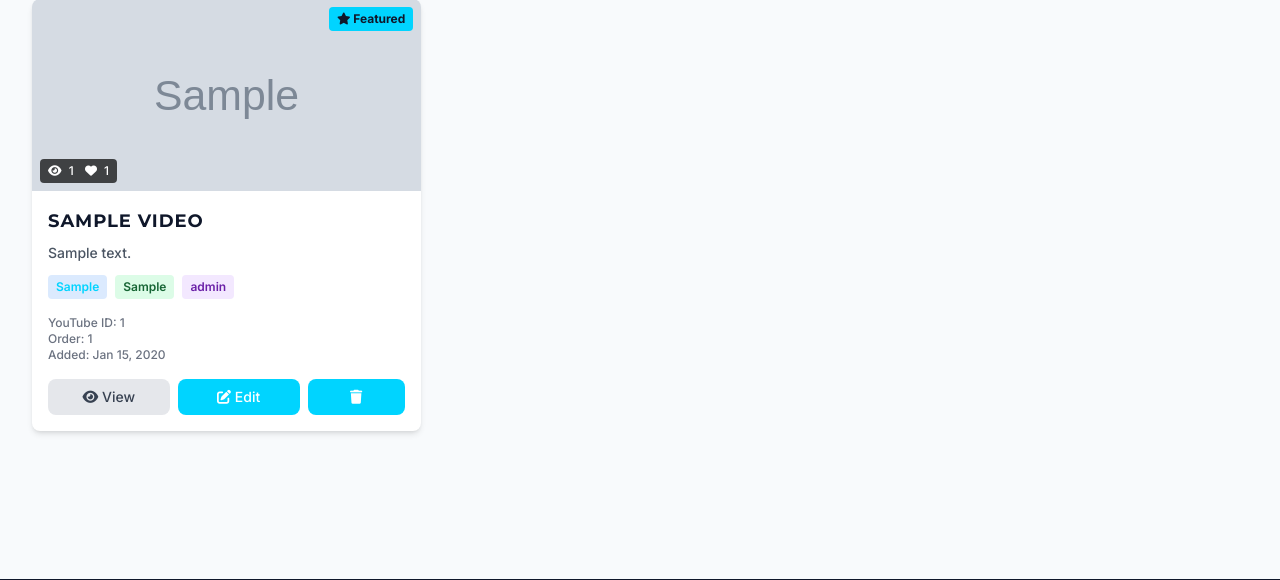
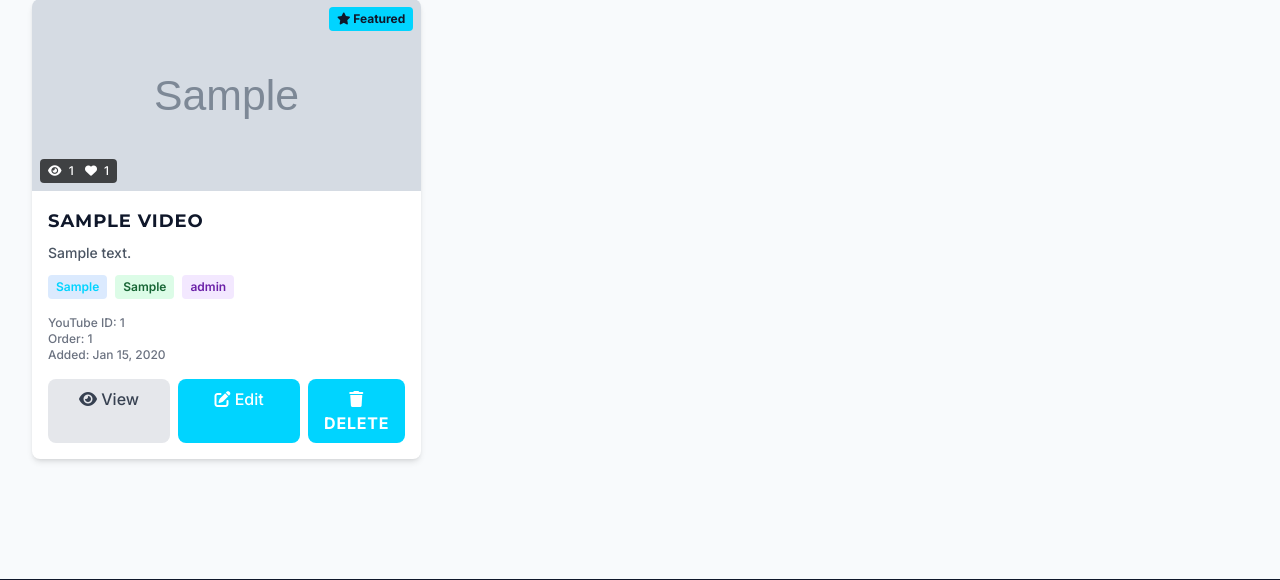
Before and after one commit to pac-dan/whiterabbit, a Flask app: page /admin/videos in a window 1280 px wide. Shown: the part 221-801 px from the top of the page. Run offline with Flask 3, Linux system fonts and the light colour scheme; a user stored in the database is signed in; tables that the repository leaves empty hold one stand-in row (values such as "Sample post"); grey boxes marked "Sample" are stand-in pictures; some libraries are stand-ins or nearby versions.

Commit message:
Standardized admin button styling - consistent padding, sizing, and DELETE text

```diff
--- a/app/templates/admin/packages.html
+++ b/app/templates/admin/packages.html
@@ -78,10 +78,11 @@
                     </a>
                     <form method="POST" action="{{ url_for('admin.delete_package', package_id=package.id) }}"
                           onsubmit="return confirm('Are you sure? This cannot be undone.');" class="flex-1">
+                        <input type="hidden" name="csrf_token" value="{{ csrf_token() }}"/>
                         <button type="submit"
                                 class="w-full bg-red-100 text-red-700 px-4 py-2 rounded-lg hover:bg-red-200 transition"
                                 {% if package.booking_count > 0 %}disabled title="Cannot delete package with bookings"{% endif %}>
-                            <i class="fas fa-trash"></i> Delete
+                            <i class="fas fa-trash"></i> DELETE
                         </button>
                     </form>
                 </div>
--- a/app/templates/admin/testimonials.html
+++ b/app/templates/admin/testimonials.html
@@ -87,9 +87,10 @@
                 </a>
                 <form method="POST" action="{{ url_for('admin.delete_testimonial', testimonial_id=testimonial.id) }}"
                       onsubmit="return confirm('Delete this testimonial?');" class="flex-1">
+                    <input type="hidden" name="csrf_token" value="{{ csrf_token() }}"/>
                     <button type="submit"
                             class="w-full bg-red-100 text-red-700 px-4 py-2 rounded-lg hover:bg-red-200 transition">
-                        <i class="fas fa-trash"></i> Delete
+                        <i class="fas fa-trash"></i> DELETE
                     </button>
                 </form>
             </div>
--- a/app/templates/admin/videos.html
+++ b/app/templates/admin/videos.html
@@ -75,19 +75,19 @@
                 <!-- Actions -->
                 <div class="flex space-x-2">
                     <a href="{{ url_for('main.video_detail', video_id=video.id) }}" target="_blank"
-                       class="flex-1 text-center bg-gray-200 text-gray-700 px-3 py-2 rounded-lg hover:bg-gray-300 transition text-sm">
+                       class="flex-1 text-center bg-gray-200 text-gray-700 px-4 py-2 rounded-lg hover:bg-gray-300 transition">
                         <i class="fas fa-eye"></i> View
                     </a>
                     <a href="{{ url_for('admin.edit_video', video_id=video.id) }}"
-                       class="flex-1 text-center bg-[#00D4FF] text-white px-3 py-2 rounded-lg hover:bg-[#00D4FF] transition text-sm">
+                       class="flex-1 text-center bg-[#00D4FF] text-white px-4 py-2 rounded-lg hover:bg-[#00D4FF] transition">
                         <i class="fas fa-edit"></i> Edit
                     </a>
                     <form method="POST" action="{{ url_for('admin.delete_video', video_id=video.id) }}"
                           onsubmit="return confirm('Are you sure you want to delete this video? This cannot be undone.');" class="flex-1">
                         <input type="hidden" name="csrf_token" value="{{ csrf_token() }}"/>
                         <button type="submit"
-                                class="w-full bg-red-100 text-red-700 px-3 py-2 rounded-lg hover:bg-red-200 transition text-sm">
-                            <i class="fas fa-trash"></i>
+                                class="w-full bg-red-100 text-red-700 px-4 py-2 rounded-lg hover:bg-red-200 transition">
+                            <i class="fas fa-trash"></i> DELETE
                         </button>
                     </form>
                 </div>
```
